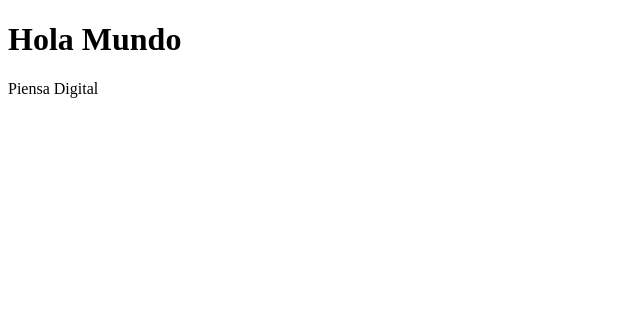
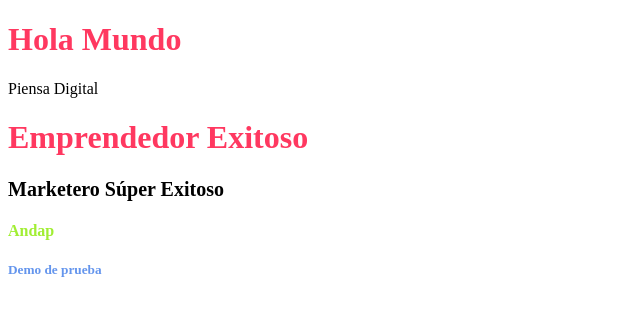
Before and after one commit to gith777/DemoPiensaDigital, a plain HTML site: page index.html in a window 1280 px wide. Shown: the whole page, without its empty margins (0-640 px from the left). Drawn offline with Linux system fonts and the light colour scheme.

Commit message:
agrege sede

```diff
--- a/estilos/estilos.css
+++ b/estilos/estilos.css
@@ -0,0 +1,15 @@
+h1{
+	color: #FF3860;
+}
+
+h3{
+	font-size: 20px;
+}
+
+h4{
+	color: #A1EE33;
+
+}
+h5{
+	color: #6495ED;
+}
--- a/index.html
+++ b/index.html
@@ -9,5 +9,9 @@
 
 	<h1>Hola Mundo</h1>
 	<p>Piensa Digital</p>
+	<h1>Emprendedor Exitoso</h1>
+	<h3>Marketero Súper Exitoso</h3>
+	<h4>Andap</h4>
+	<h5>Demo de prueba</h5>
 </body>
 </html>
```
